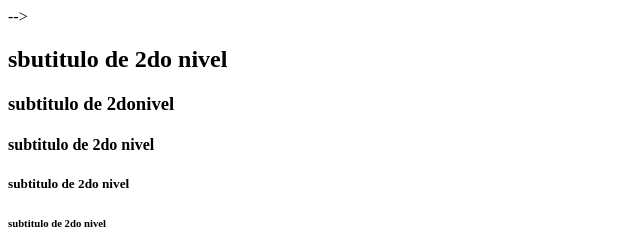
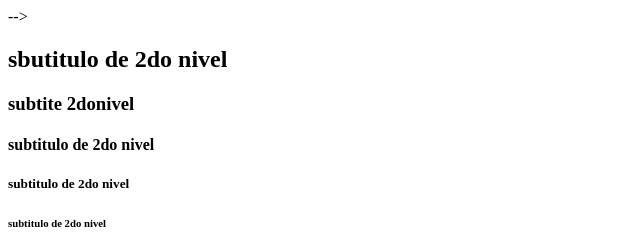
Before and after one commit to AMCaratt/codoacodo-front, a plain HTML site: page index.html in a window 1280 px wide. Shown: the top 240 px of the page, 0-640 px from the left. Drawn offline with Linux system fonts and the light colour scheme.

Commit message:
segundo commit para otro pull

```diff
--- a/index.html
+++ b/index.html
@@ -9,7 +9,7 @@
    <body>
 <!--lo ve y dibuja -->
 <h2> sbutitulo de 2do nivel</h2>
-<h3>subtitulo de 2donivel</h3>
+<h3>subtite 2donivel</h3>
 <h4>subtitulo de 2do nivel</h4>
 <h5>subtitulo de 2do nivel</h5>
 <h6> subtitulo de 2do nivel</h6>
```
